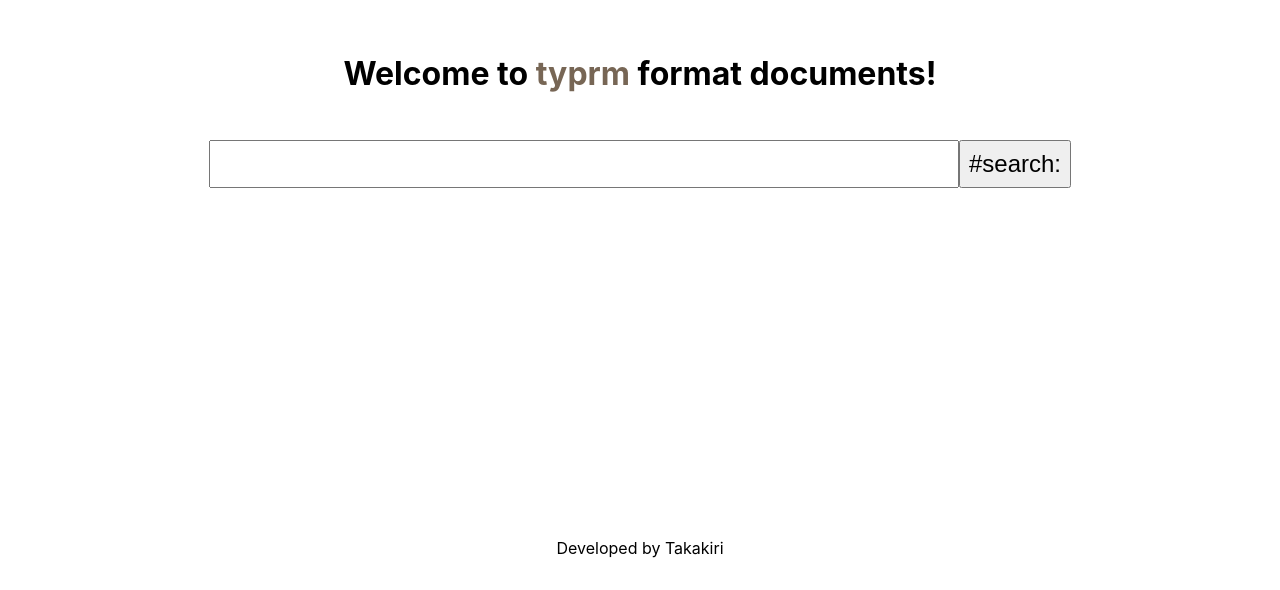
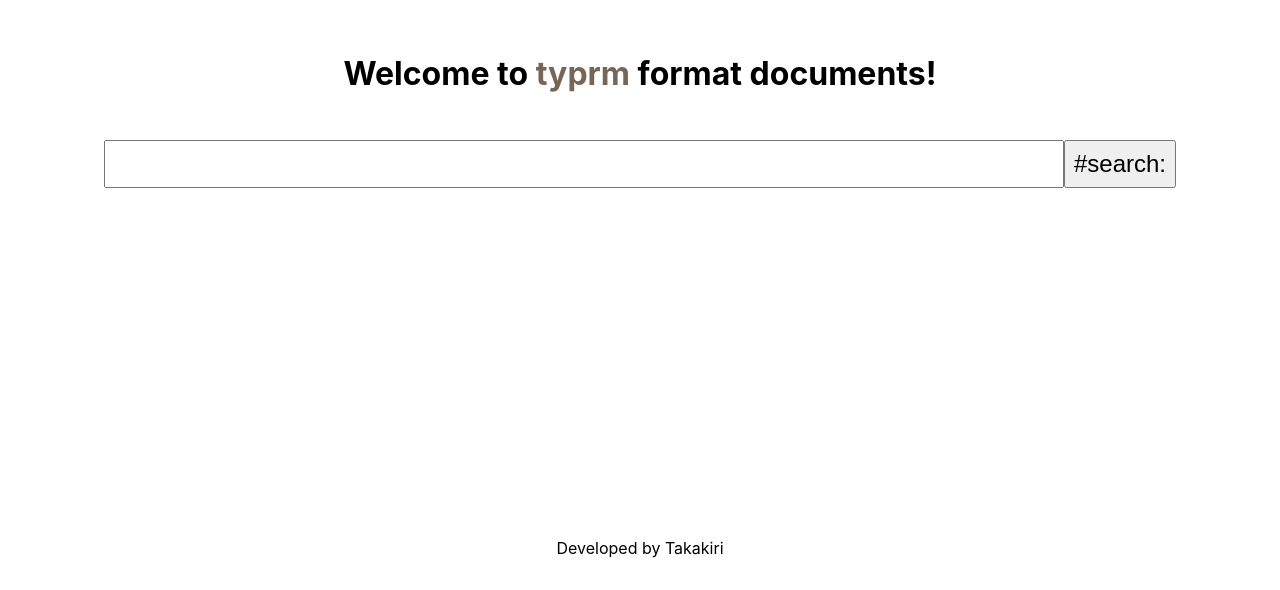
Before and after one commit to Takakiriy/typrm-html, a Next.js app: page / in a window 1280 px wide. Shown: the part 214-804 px from the top of the page. Built offline with nearby package versions, Linux system fonts and the light colour scheme.

Commit message:
Adjust search keyword input area width.

```diff
--- a/pages/index.tsx
+++ b/pages/index.tsx
@@ -20,8 +20,8 @@ const Home: NextPage = () => {
           >typrm</a> format documents!
         </h1>
 
-        <form  action="/search">
-          <input className={styles.input}  type="text"   name="q"  size={50}  maxLength={400}/>
+        <form  className={styles.form}  action="/search">
+          <input className={styles.input}  type="text"   name="q"  maxLength={400}/>
           <input className={styles.submit} type="submit" value="#search:" />
         </form>
 
--- a/styles/Home.module.css
+++ b/styles/Home.module.css
@@ -12,8 +12,15 @@
   align-items: center;
 }
 
+.form {
+  width: 100%;
+  white-space: nowrap;
+  text-align: center;
+}
+
 .input {
   font-size: 1.5rem;
+  width: calc(min(100% - 8rem, 60rem));
   margin: 3rem 0;
   padding: 0.5rem;
   display: inline;
```
